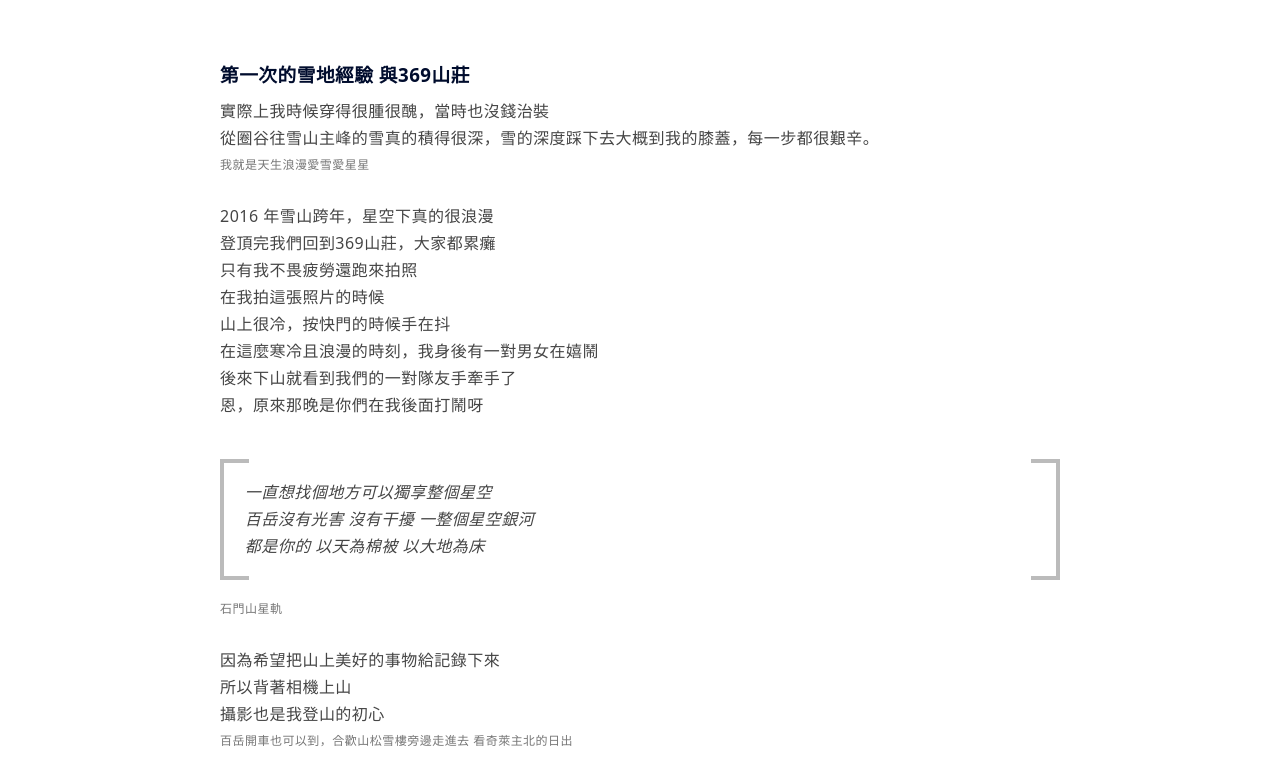
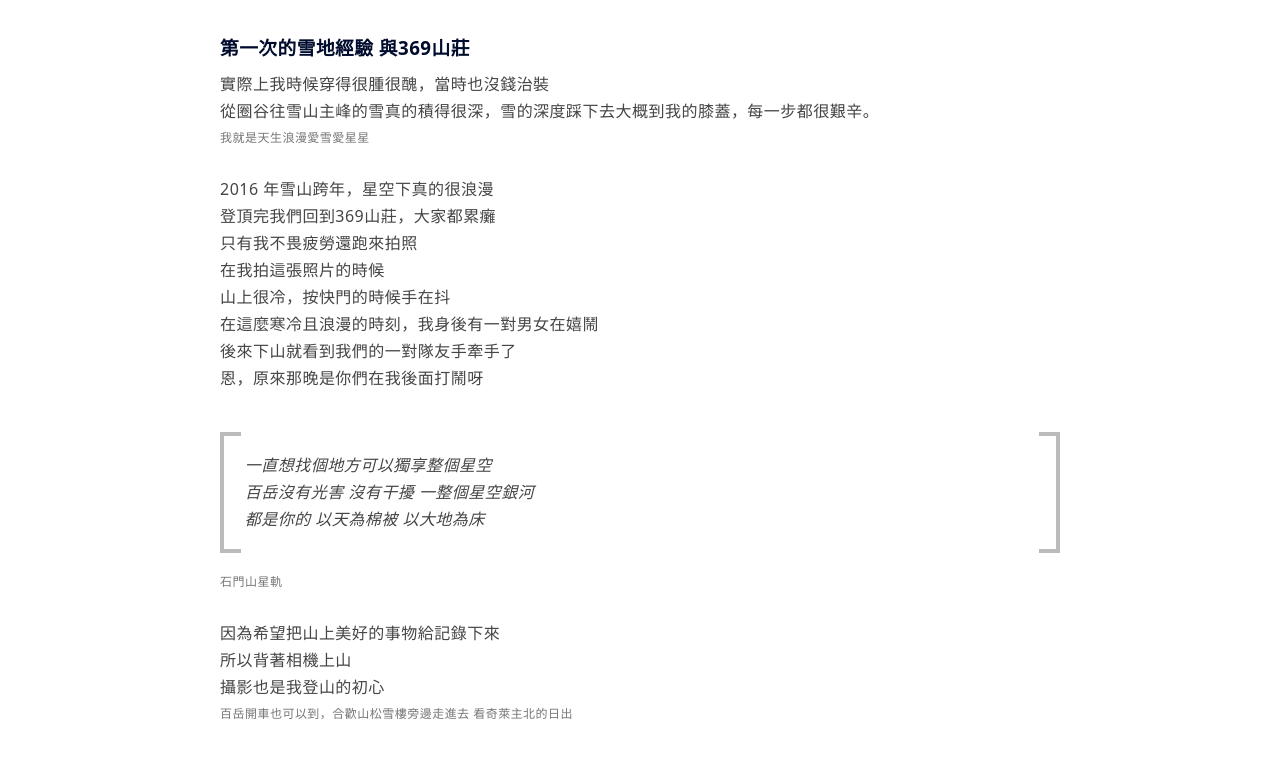
Before and after one commit to justin3737/justin-gatsby-blog, a Gatsby site: page /blog/mountainholic-1/ in a window 1280 px wide. Shown: the part 1219-1999 px from the top of the page. Built offline with nearby package versions, Linux system fonts and the light colour scheme; Gatsby itself is replaced by a stand-in of ours; some packages are replaced by stand-ins of ours.

Commit message:
ajust Article and style

```diff
--- a/content/blog/mountainholic-1/index.md
+++ b/content/blog/mountainholic-1/index.md
@@ -14,7 +14,7 @@ description: "登山從心出發"
 呼吸著寒冷的空氣，這世界彷彿靜止了…<br/>
 
 其實我也不是都整天爬山的人<br/>
-大部分還是在宅在家Coding學習或是去運動<br/>
+大部分還是在宅在家Coding學習或是去運動。
 也沒有所謂的 — 『不在山上 就是在前往山的路上』<br/>
 
 沒這回事<br/>
--- a/src/components/header.js
+++ b/src/components/header.js
@@ -27,7 +27,7 @@ class Header extends React.Component {
     return (
       <Head className={this.state.isOpen? "is-open":""}>
         <Logo>
-          <Link href="/">{title}</Link>
+          <Link to="/">{title}</Link>
         </Logo>
         <ListMenu>
           <ListItem>
--- a/src/templates/blog-post-comp.js
+++ b/src/templates/blog-post-comp.js
@@ -102,12 +102,12 @@ export const Article = styled.div`
   blockquote::before, blockquote::after {
     top: -6px;
     left: 50%;
-    width: 94%;
+    width: 96%;
     height: 8px;
     content: "";
     position: absolute;
     background: #ffffff;
-    margin-left: -47%;
+    margin-left: -48%;
   }
 
   blockquote::after {
```
